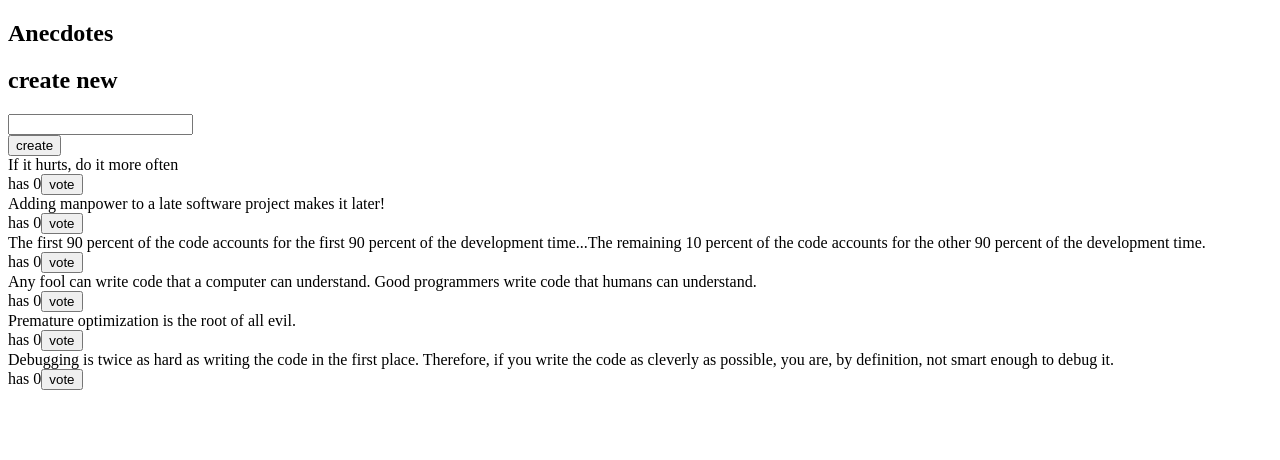
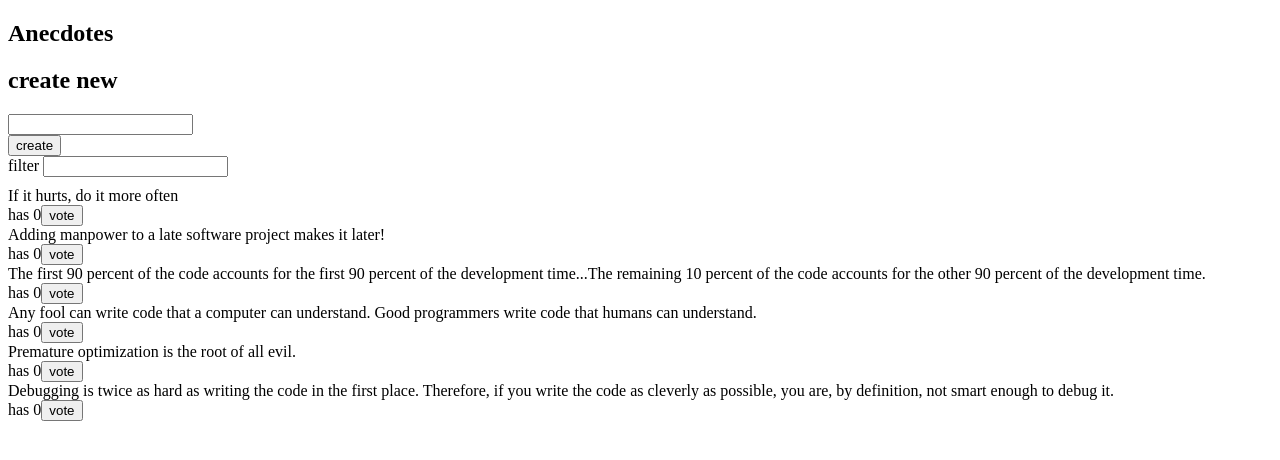
Before and after one commit to tildamt/fullstack-osa6, a React (Vite) app in the folder redux-anecdotes/: page / in a window 1280 px wide. Shown: the top 460 px of the page. Built offline with nearby package versions, Linux system fonts and the light colour scheme.

Commit message:
exercise 6.9

```diff
--- a/redux-anecdotes/src/App.jsx
+++ b/redux-anecdotes/src/App.jsx
@@ -1,5 +1,6 @@
 import AnecdoteForm from './components/AnecdoteForm'
 import Anecdotes from './components/AnecdoteList'
+import Filter from './components/Filter'
 
 const App = () => {
 
@@ -7,6 +8,7 @@
     <div>
       <h2>Anecdotes</h2>
       <AnecdoteForm />
+      <Filter />
       <Anecdotes />
     </div>
   )
--- a/redux-anecdotes/src/components/AnecdoteList.jsx
+++ b/redux-anecdotes/src/components/AnecdoteList.jsx
@@ -17,11 +17,12 @@
 
 const Anecdotes = () => {
   const dispatch = useDispatch()
-  const anecdotes = useSelector(state => state)
+  const anecdotes = useSelector(state => state.anecdotes)
+  const filter = useSelector(state => state.filter)
 
   return (
     <div>
-        {anecdotes
+        {anecdotes.filter(anecdote => anecdote.content.toLowerCase().includes(filter.toLowerCase()))
       .sort((a, b) => b.votes - a.votes)
       .map(anecdote =>
        <Anecdote
--- /dev/null
+++ b/redux-anecdotes/src/components/Filter.jsx
@@ -0,0 +1,27 @@
+import { useDispatch } from 'react-redux'
+import { filterChange } from '../reducers/filterReducer'
+
+const Filter = () => {
+    const handleChange = (event) => {
+      // input-kentän arvo muuttujassa event.target.value
+      event.preventDefault()
+      const filter = event.target.value
+      dispatch(filterChange({filter: filter}))
+    }
+
+    const style = {
+      marginBottom: 10
+    }
+
+    const dispatch = useDispatch()
+
+    return (
+      <div style={style}>
+        filter <input
+        name="filter"
+        onChange={handleChange} />
+      </div>
+    )
+  }
+
+  export default Filter
--- a/redux-anecdotes/src/main.jsx
+++ b/redux-anecdotes/src/main.jsx
@@ -1,10 +1,17 @@
 import ReactDOM from 'react-dom/client'
-import { createStore } from 'redux'
+import { createStore, combineReducers } from 'redux'
 import { Provider } from 'react-redux'
 import App from './App'
+
 import reducer from './reducers/anecdoteReducer'
+import filterReducer from './reducers/filterReducer'
 
-const store = createStore(reducer)
+const combinedReducer = combineReducers({
+  anecdotes: reducer,
+  filter: filterReducer
+})
+
+const store = createStore(combinedReducer)
 
 ReactDOM.createRoot(document.getElementById('root')).render(
   <Provider store={store}>
--- /dev/null
+++ b/redux-anecdotes/src/reducers/filterReducer.js
@@ -0,0 +1,20 @@
+const initialState = ''
+
+const filterReducer = (state = initialState, action) => {
+    console.log('ACTION: ', action)
+    switch(action.type) {
+      case 'SET_FILTER':
+        return action.payload.filter
+      default:
+        return state
+    }
+}
+
+export const filterChange = filter => {
+    return {
+      type: 'SET_FILTER',
+      payload: filter
+    }
+}
+
+export default filterReducer
```
